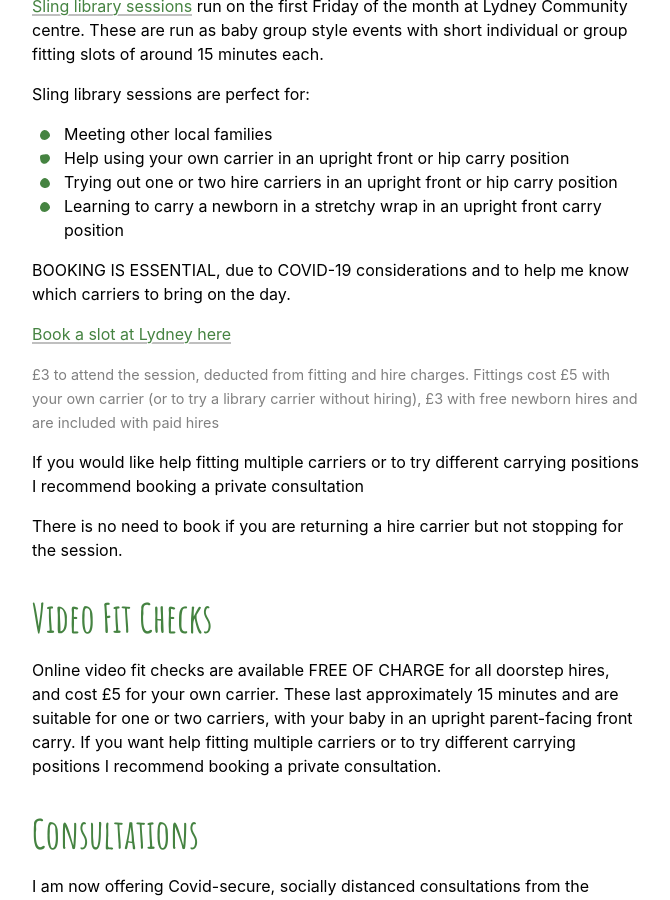
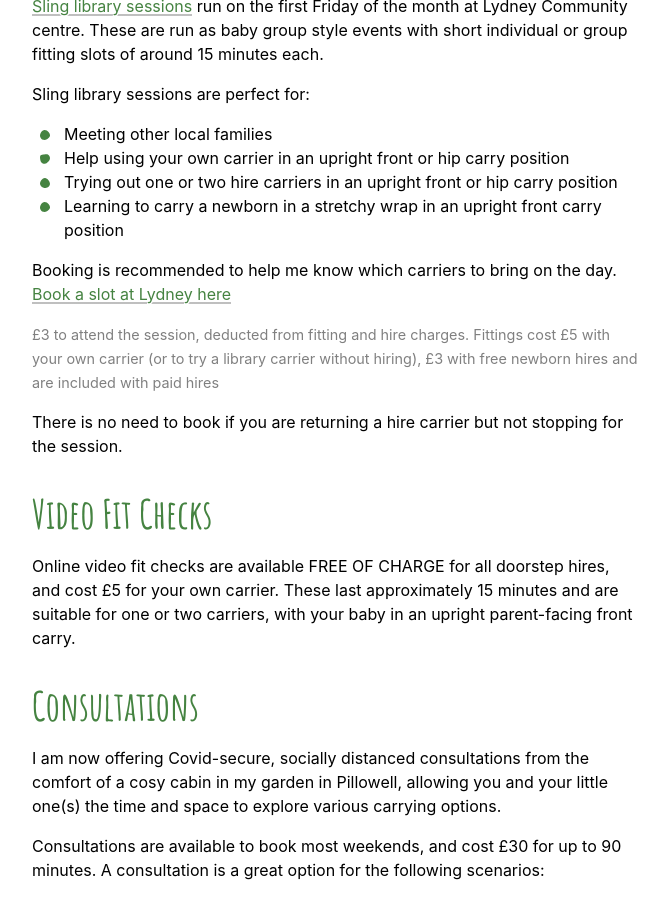
Before and after one commit to jackbrewer/fodslings.co.uk, a Jekyll site: the page built from services.markdown, in a window 1280 px wide and 900 px high, scrolled down 1617 px. Shown: the whole window, without its empty margins (304-974 px from the left). Built offline with Jekyll 4.4.1, drawn with Linux system fonts in a browser that asks for light colours.

Commit message:
Update services.markdown

```diff
--- a/services.markdown
+++ b/services.markdown
@@ -56,19 +56,17 @@ permalink: /services/
     <li>Trying out one or two hire carriers in an upright front or hip carry position</li>
     <li>Learning to carry a newborn in a stretchy wrap in an upright front carry position</li>
   </ul>
-  <p>BOOKING IS ESSENTIAL, due to COVID-19 considerations and to help me know which carriers to bring on the day.</p>
+  <p>Booking is recommended to help me know which carriers to bring on the day.</p>
 
-  <p><a href="https://app.acuityscheduling.com/schedule.php?owner=20371459&appointmentType=16173909">Book a slot at Lydney here</a></p>
+  <a href="https://docs.google.com/forms/d/e/1FAIpQLSc2paKbogzIePGzT1TAxJ_mUskEHonqjtMGepQ3qooCpqv1Og/viewform">Book a slot at Lydney here</a>
 
   <p><small>£3 to attend the session, deducted from fitting and hire charges. Fittings cost £5 with your own carrier (or to try a library carrier without hiring), £3 with free newborn hires and are included with paid hires</small></p>
-
-  <p>If you would like help fitting multiple carriers or to try different carrying positions I recommend booking a private consultation</p>
 
   <p>There is no need to book if you are returning a hire carrier but not stopping for the session.</p>
 
   <h2 id="video-fit-checks">Video Fit Checks</h2>
 
-  <p>Online video fit checks are available FREE OF CHARGE for all doorstep hires, and cost £5 for your own carrier. These last approximately 15 minutes and are suitable for one or two carriers, with your baby in an upright parent-facing front carry. If you want help fitting multiple carriers or to try different carrying positions I recommend booking a private consultation.</p>
+  <p>Online video fit checks are available FREE OF CHARGE for all doorstep hires, and cost £5 for your own carrier. These last approximately 15 minutes and are suitable for one or two carriers, with your baby in an upright parent-facing front carry.</p>
 
   <h2 id="consultations">Consultations</h2>
 
```
